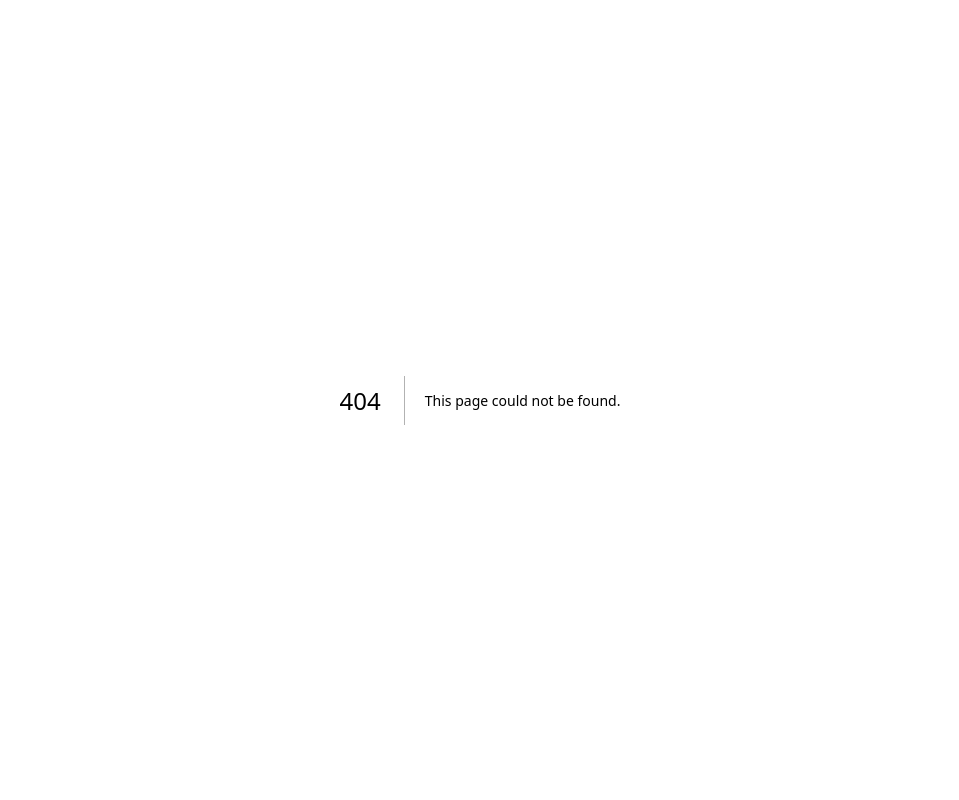
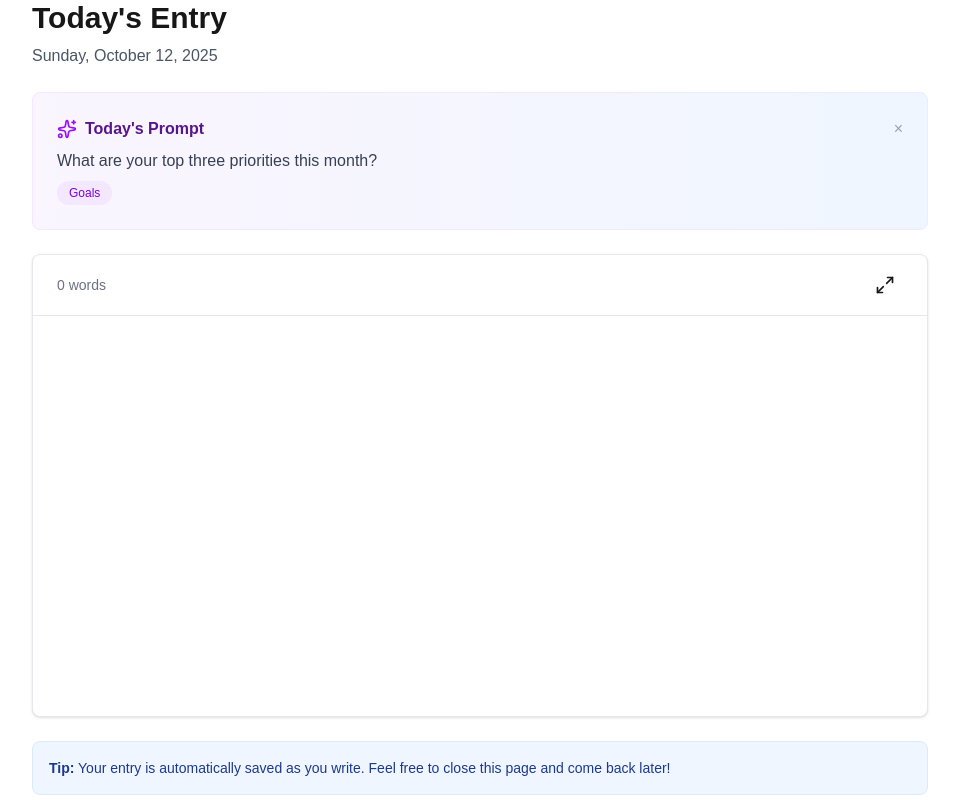
Before and after one commit to kynth65/daily-writing-app, a Next.js app: page /write in a window 1280 px wide. Before the commit this address had no page. Shown: the whole page, without its empty margins (160-1119 px from the left). Built offline with nearby package versions, Linux system fonts and the light colour scheme; no server answers.

Commit message:
Add writing editor page with autosave functionality

```diff
--- /dev/null
+++ b/src/app/write/page.tsx
@@ -0,0 +1,164 @@
+'use client'
+
+import { useState, useEffect, useCallback } from 'react'
+import TipTapEditor from '@/components/editor/TipTapEditor'
+import { useAutosave } from '@/hooks/useAutosave'
+import { getTodayPrompt } from '@/lib/prompts'
+import { format } from 'date-fns'
+import { CheckCircle2, AlertCircle, Loader2, Sparkles } from 'lucide-react'
+
+export default function WritePage() {
+  const [content, setContent] = useState('')
+  const [entryId, setEntryId] = useState<string | null>(null)
+  const [todayPrompt] = useState(() => getTodayPrompt())
+  const [showPrompt, setShowPrompt] = useState(true)
+  const today = format(new Date(), 'yyyy-MM-dd')
+
+  // Fetch today's entry if it exists
+  useEffect(() => {
+    const fetchTodayEntry = async () => {
+      try {
+        const response = await fetch(`/api/entries?date=${today}`)
+        if (response.ok) {
+          const entries = await response.json()
+          if (entries.length > 0) {
+            setContent(entries[0].content)
+            setEntryId(entries[0].id)
+          }
+        }
+      } catch (error) {
+        // Silently handle error - entry might not exist yet
+      }
+    }
+
+    fetchTodayEntry()
+  }, [today])
+
+  const saveEntry = useCallback(
+    async (contentToSave: string) => {
+      try {
+        if (entryId) {
+          // Update existing entry
+          const response = await fetch(`/api/entries/${entryId}`, {
+            method: 'PUT',
+            headers: { 'Content-Type': 'application/json' },
+            body: JSON.stringify({ content: contentToSave }),
+          })
+
+          if (!response.ok) {
+            throw new Error('Failed to update entry')
+          }
+        } else {
+          // Create new entry
+          const response = await fetch('/api/entries', {
+            method: 'POST',
+            headers: { 'Content-Type': 'application/json' },
+            body: JSON.stringify({ content: contentToSave, date: today }),
+          })
+
+          if (!response.ok) {
+            throw new Error('Failed to create entry')
+          }
+
+          const data = await response.json()
+          setEntryId(data.id)
+        }
+      } catch (error) {
+        console.error('Error saving entry:', error)
+        throw error
+      }
+    },
+    [entryId, today]
+  )
+
+  const { status } = useAutosave({
+    content,
+    onSave: saveEntry,
+    delay: 3000,
+  })
+
+  const handleContentChange = (newContent: string) => {
+    setContent(newContent)
+  }
+
+  return (
+    <div className="max-w-4xl mx-auto">
+      {/* Header */}
+      <div className="mb-6">
+        <div className="flex items-center justify-between mb-2">
+          <h1 className="text-3xl font-bold">Today&apos;s Entry</h1>
+          <div className="flex items-center gap-2 text-sm">
+            {status === 'saved' && (
+              <span className="flex items-center gap-1 text-green-600">
+                <CheckCircle2 size={16} />
+                Saved
+              </span>
+            )}
+            {status === 'saving' && (
+              <span className="flex items-center gap-1 text-blue-600">
+                <Loader2 size={16} className="animate-spin" />
+                Saving...
+              </span>
+            )}
+            {status === 'error' && (
+              <span className="flex items-center gap-1 text-red-600">
+                <AlertCircle size={16} />
+                Error saving
+              </span>
+            )}
+          </div>
+        </div>
+        <p className="text-gray-600">{format(new Date(), 'EEEE, MMMM d, yyyy')}</p>
+      </div>
+
+      {/* Daily Prompt */}
+      {showPrompt && (
+        <div className="mb-6 p-6 bg-gradient-to-r from-purple-50 to-blue-50 rounded-lg border border-purple-100">
+          <div className="flex items-start justify-between">
+            <div className="flex-1">
+              <div className="flex items-center gap-2 mb-2">
+                <Sparkles size={20} className="text-purple-600" />
+                <h3 className="font-semibold text-purple-900">Today&apos;s Prompt</h3>
+              </div>
+              <p className="text-gray-700">{todayPrompt.prompt}</p>
+              <span className="inline-block mt-2 px-3 py-1 text-xs font-medium bg-purple-100 text-purple-700 rounded-full capitalize">
+                {todayPrompt.category}
+              </span>
+            </div>
+            <button
+              onClick={() => setShowPrompt(false)}
+              className="text-gray-400 hover:text-gray-600 ml-4"
+            >
+              ×
+            </button>
+          </div>
+        </div>
+      )}
+
+      {!showPrompt && (
+        <button
+          onClick={() => setShowPrompt(true)}
+          className="mb-6 text-sm text-purple-600 hover:text-purple-700 flex items-center gap-1"
+        >
+          <Sparkles size={16} />
+          Show today&apos;s prompt
+        </button>
+      )}
+
+      {/* Editor */}
+      <TipTapEditor
+        content={content}
+        onChange={handleContentChange}
+        placeholder="Start writing your thoughts..."
+      />
+
+      {/* Tips */}
+      <div className="mt-6 p-4 bg-blue-50 rounded-lg border border-blue-100">
+        <p className="text-sm text-blue-900">
+          <strong>Tip:</strong> Your entry is automatically saved as you write. Feel free to
+          close this page and come back later!
+        </p>
+      </div>
+    </div>
+  )
+}
```
